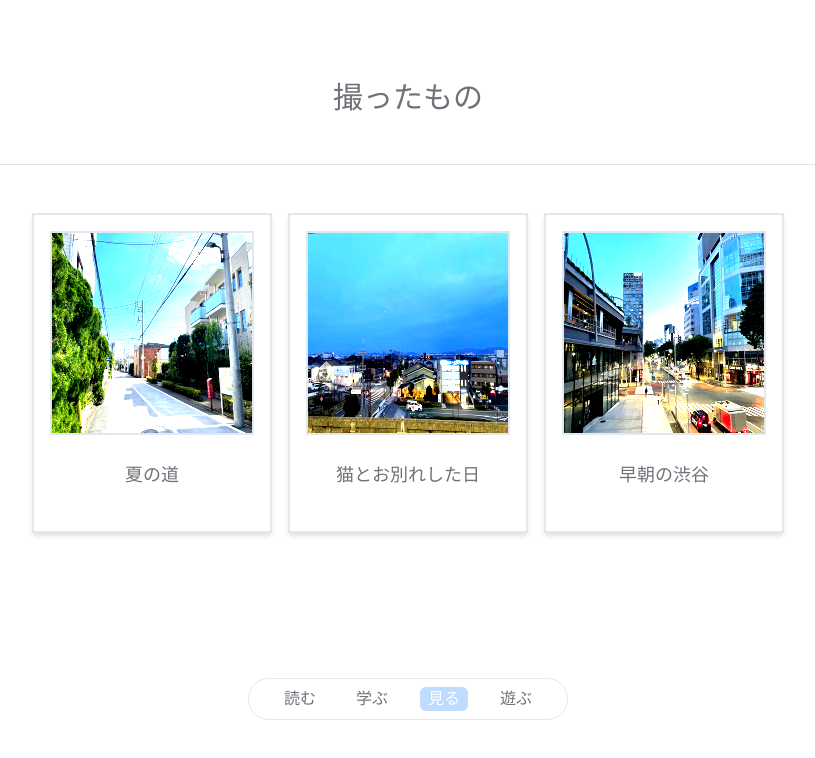
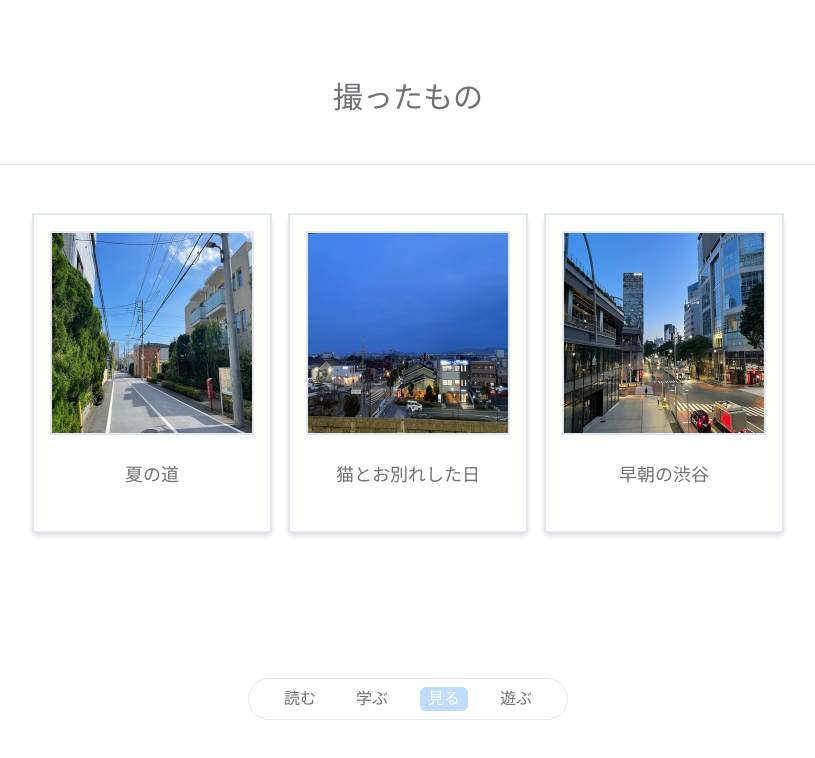
Before and after one commit to noko-nokono/my-blog, a Next.js app in the folder frontend/: page /look in a window 1280 px wide. Shown: the top 758 px of the page, without its empty margins (232-1047 px from the left). Built offline with nearby package versions, Linux system fonts and the light colour scheme; a web font is replaced by a local one.

Commit message:
faet: ハイライトの条件追加

```diff
--- a/frontend/src/app/look/page.tsx
+++ b/frontend/src/app/look/page.tsx
@@ -10,7 +10,7 @@ export const metadata: Metadata = {
 
 const photos = [
   { url: '/natu.jpeg', title: '夏の道' },
-  { url: '/zimoto.jpeg', title: `猫とお別れした日` },
+  { url: '/zimoto.jpeg', title: '猫とお別れした日' },
   { url: '/shibuya.jpeg', title: '早朝の渋谷' },
 ];
 
--- a/frontend/src/components/Instax/index.tsx
+++ b/frontend/src/components/Instax/index.tsx
@@ -3,12 +3,14 @@ import Image from 'next/image';
 type Props = {
   url: string;
   title: string;
+  isHighlighted?: boolean;
 }
 
 export const Instax = (props: Props) => {
   const {
     url,
     title,
+    isHighlighted = false,
   } = props;
 
   return (
@@ -19,7 +21,7 @@ export const Instax = (props: Props) => {
           alt=''
           width={200}
           height={200}
-          className='filter contrast-150 brightness-150'
+          className={ isHighlighted ? 'filter contrast-150 brightness-150' : undefined}
         />
       </p>
       <h4 className='h-20 flex justify-center items-center text-lg'>
```
